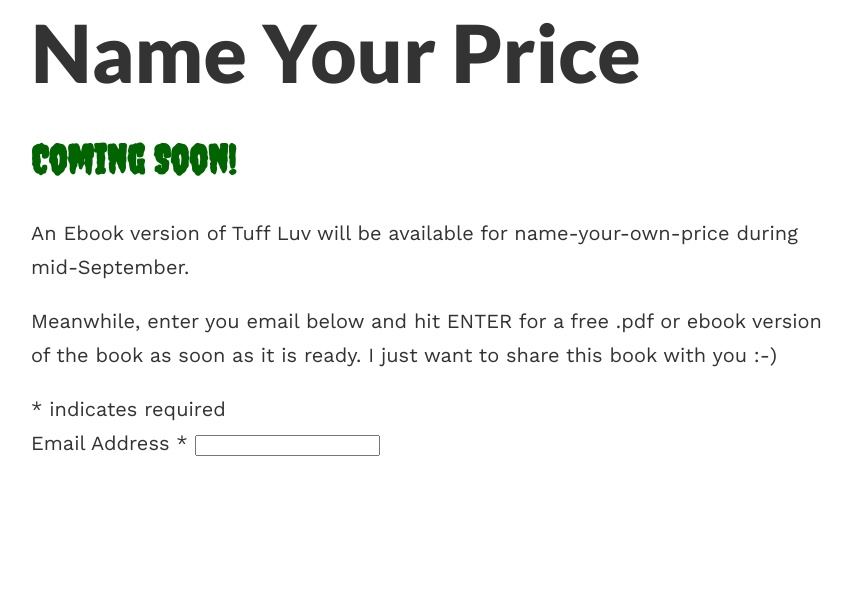
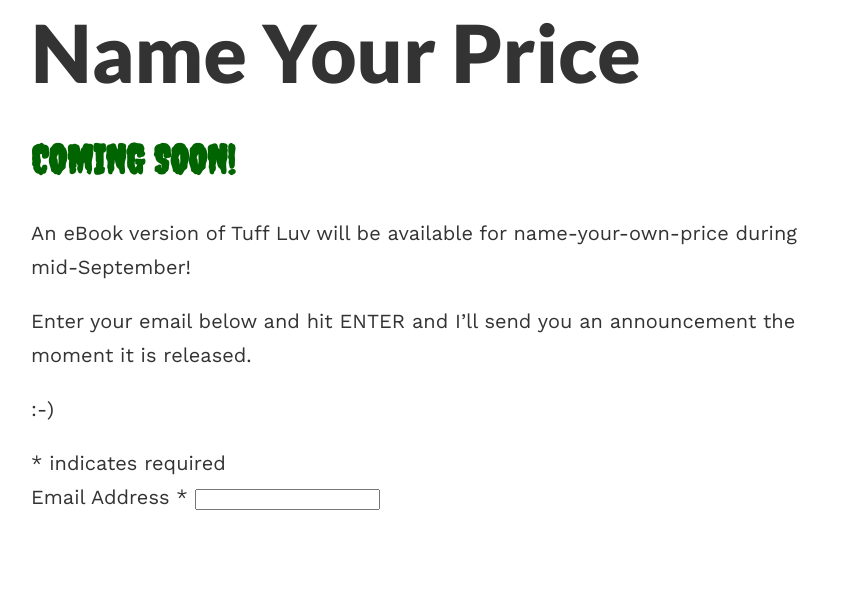
Before and after one commit to blake1ward/tuffluvtheme, a Jekyll site: the page built from name-price.md, in a window 1280 px wide. Shown: the part 370-980 px from the top of the page, without its empty margins (209-1061 px from the left). Built offline with Jekyll 4.4.1, drawn with Linux system fonts in a browser that asks for light colours.

Commit message:
Update name-price.md

```diff
--- a/name-price.md
+++ b/name-price.md
@@ -9,10 +9,13 @@ permalink: /price/
 </style>
 </head>
 
-<h2>Coming soon!</h2>
-An Ebook version of Tuff Luv will be available for name-your-own-price during mid-September.
+<h2>COMING SOON!</h2>
 
-Meanwhile, enter you email below and hit ENTER for a free .pdf or ebook version of the book as soon as it is ready. I just want to share this book with you :-)
+An eBook version of Tuff Luv will be available for name-your-own-price during mid-September!
+
+Enter your email below and hit ENTER and I'll send you an announcement the moment it is released.
+
+:-)
 
 <!-- Begin MailChimp Signup Form -->
 <div id="mc_embed_signup">
```
